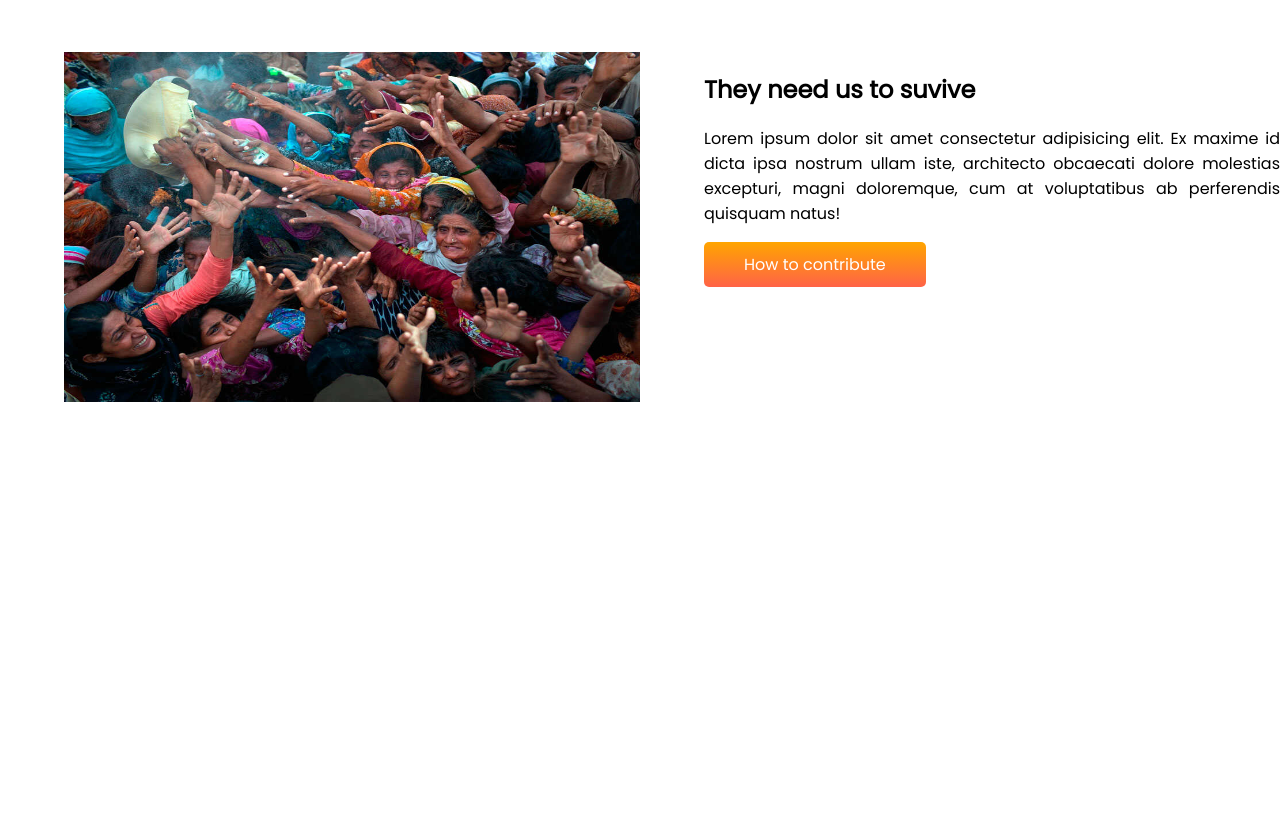
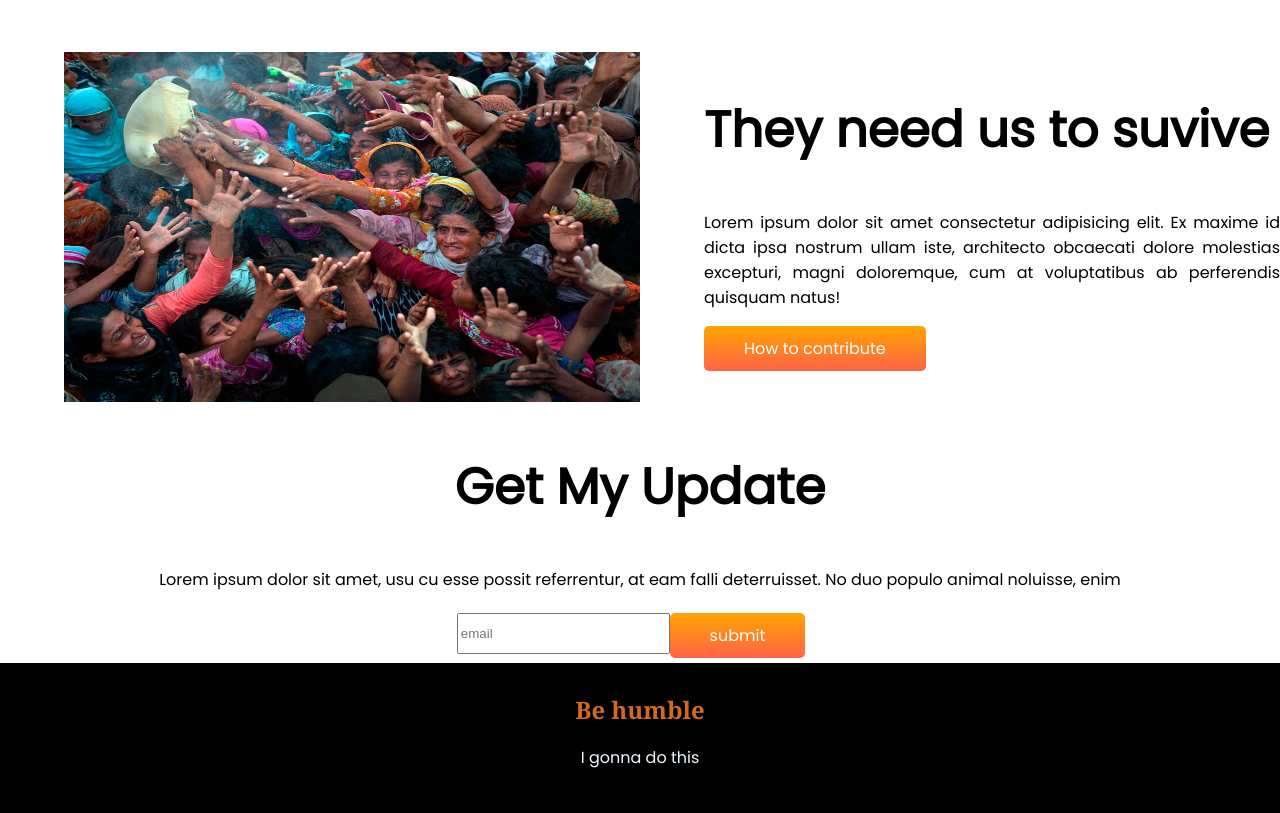
Before and after one commit to shahnoorRAhman/Assignment-1, a plain HTML site: page index.html in a window 1280 px wide. Shown: the part 1866-2679 px from the top of the page. Before the commit the page ends 2275 px from the top, so only its background shows below. Drawn offline with Linux system fonts and the light colour scheme.

Commit message:
final code push

```diff
--- a/index.html
+++ b/index.html
@@ -119,7 +119,7 @@
             <img src="images/donation6.jpg" alt="">
         </div>
         <div class="fifth-sec-contant">
-            <h1>They need us
+            <h1 style="font-size: 50px;">They need us
                 to suvive</h1>
             <p>Lorem ipsum dolor sit amet consectetur adipisicing elit. Ex maxime id dicta ipsa nostrum ullam iste,
                 architecto obcaecati dolore molestias excepturi, magni doloremque, cum at voluptatibus ab perferendis
@@ -127,7 +127,26 @@
             <a target="_blank" class="button-3" href="#">How to contribute</a>
         </div>
     </section>
+    <!--fifth section end-->
 
+    <!--sixth section start-->
+    <section class="sixth-sec">
+        <div>
+            <h1 class="sixth-sec-contant">Get My Update</h1>
+            <p>Lorem ipsum dolor sit amet, usu cu esse possit referrentur, at eam falli
+                deterruisset. No duo populo animal noluisse, enim</p>
+        </div>
+        <div id="email">
+            <form>
+                <input type="email" id="email" name="email" placeholder="email">
+                <a class="email-submit" href="#">submit</a>
+            </form>
+        </div>
+    </section>
+    <footer class="footer">
+        <h2>Be humble</h2>
+        <p>I gonna do this</p>
+    </footer>
 
 </body>
 
--- a/style.css
+++ b/style.css
@@ -183,4 +183,52 @@ body {
     margin-top: 100px;
 }
 
-/*fifth section start*/
+/*fifth section end*/
+/*sixth section start*/
+.sixth-sec {
+    text-align: center;
+}
+
+.sixth-sec h1 {
+    font-size: 50px;
+}
+
+.email-submit {
+    text-decoration: none;
+    color: White;
+    background-image: linear-gradient(orange, tomato);
+    position: absolute;
+    padding: 10px 40px;
+    border-radius: 5px;
+    margin-top: 5px;
+}
+
+#email {
+    height: 35px;
+    width: 40%;
+    margin-left: 20%;
+    margin-top: 5px;
+}
+
+.footer {
+    background-color: black;
+    color: chocolate;
+    height: 150px;
+
+}
+
+.footer p {
+    color: aliceblue;
+    text-align: center;
+
+
+
+}
+
+.footer h2 {
+    font-family: Georgia, 'Times New Roman', Times, serif;
+    padding-top: 30px;
+    text-align: center;
+}
+
+/*sixth section end*/
```
